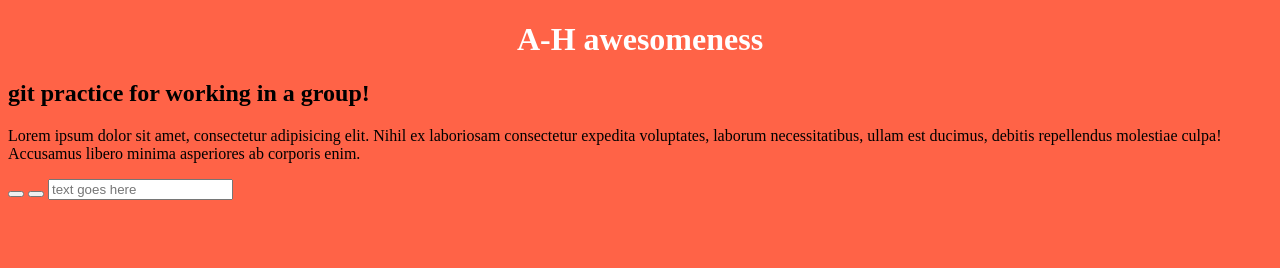
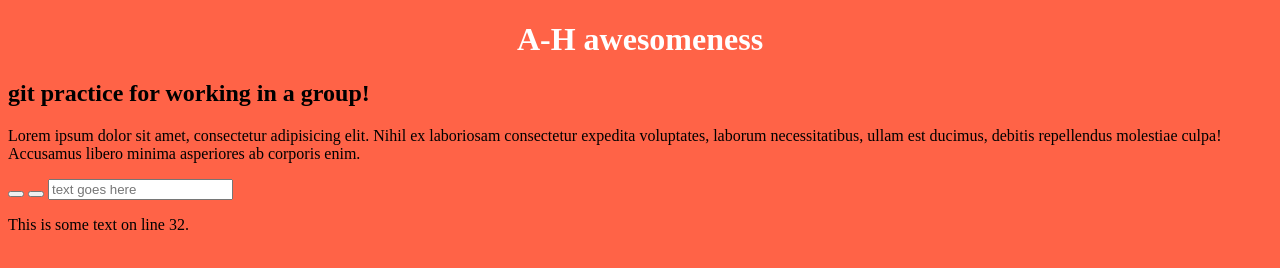
Before and after one commit to AH-git-practice/practice, a plain HTML site: page index.html in a window 1280 px wide. Drawn offline with Linux system fonts and the light colour scheme.

Commit message:
add p with some text

```diff
--- a/index.html
+++ b/index.html
@@ -29,7 +29,7 @@
 
 
 
-
+<p> This is some text on line 32. </p>
 
 </body>
 </html>
```
